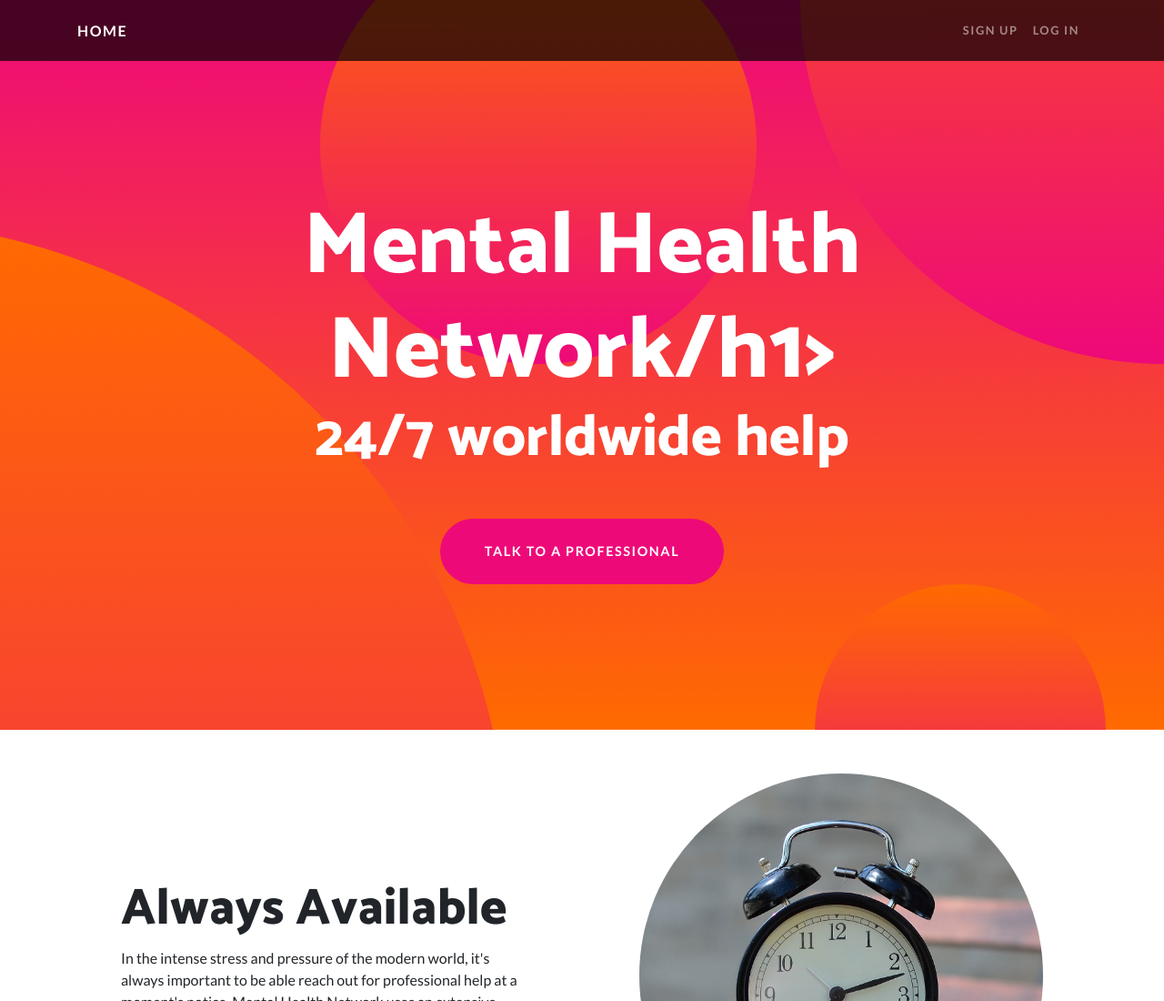
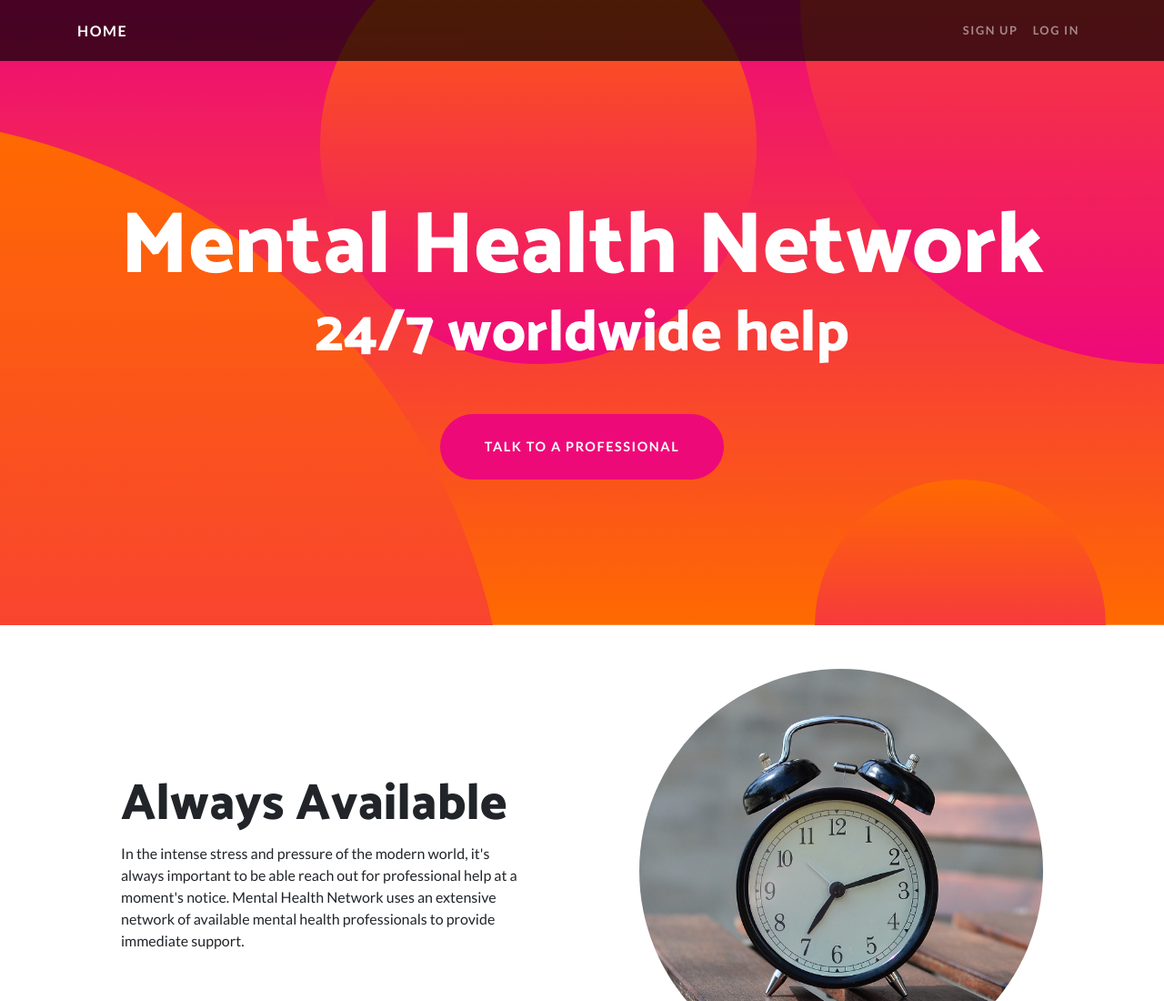
Before and after one commit to BrianNewton/Mental-Health-Network, a website: page index.html in a window 1280 px wide. Shown: the top 1100 px of the page at 91% size. Drawn offline with Linux system fonts and the light colour scheme.

Commit message:
Fixed deleted bracket

```diff
--- a/index.html
+++ b/index.html
@@ -47,7 +47,7 @@
     <header class="masthead text-center text-white">
       <div class="masthead-content">
         <div class="container">
-          <h1 class="masthead-heading mb-0">Mental Health Network/h1>
+          <h1 class="masthead-heading mb-0">Mental Health Network</h1>
           <h2 class="masthead-subheading mb-0">24/7 worldwide help </h2>
           <a href="#" class="btn btn-primary btn-xl rounded-pill mt-5">Talk to a Professional</a>
         </div>
```
